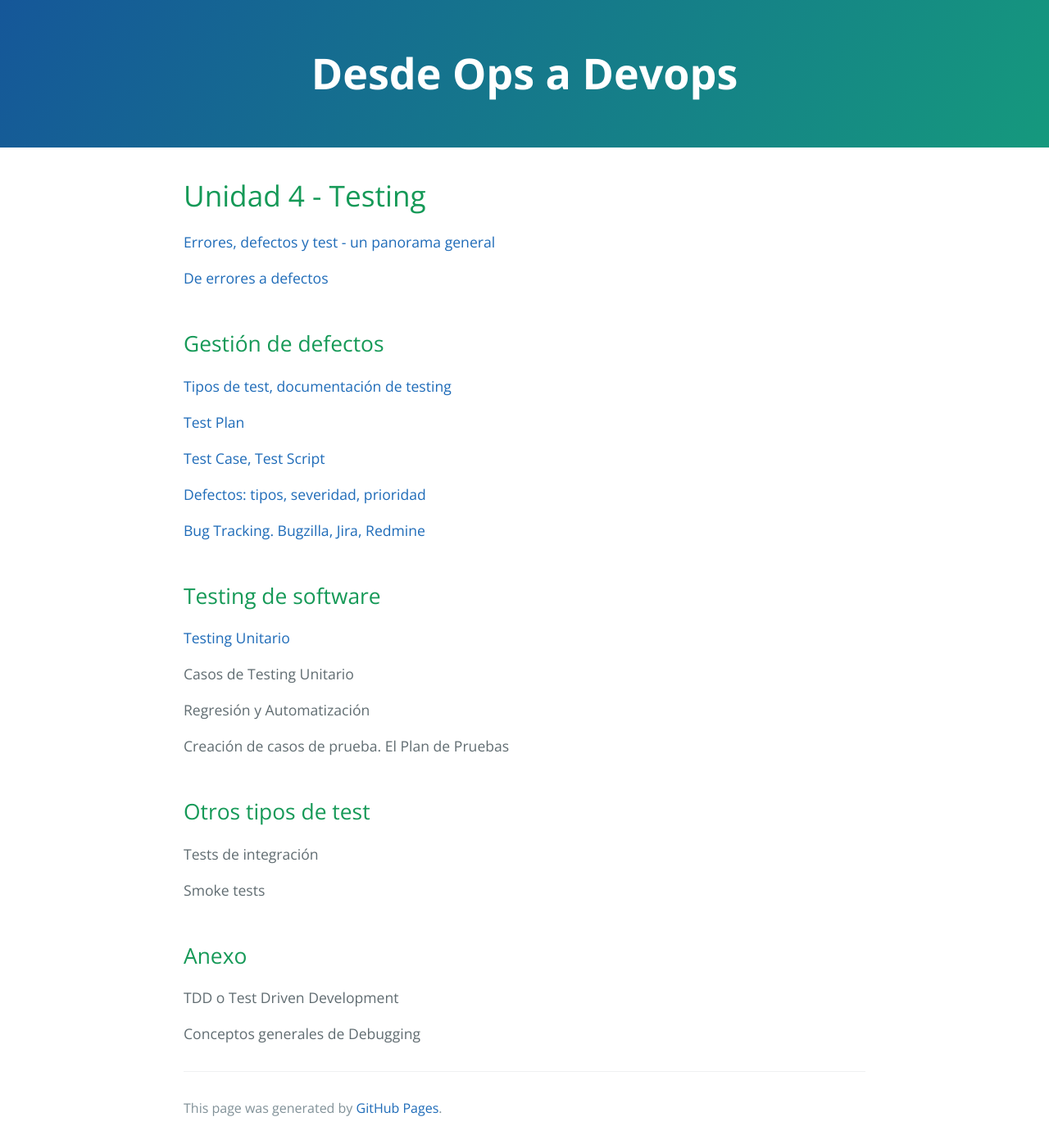
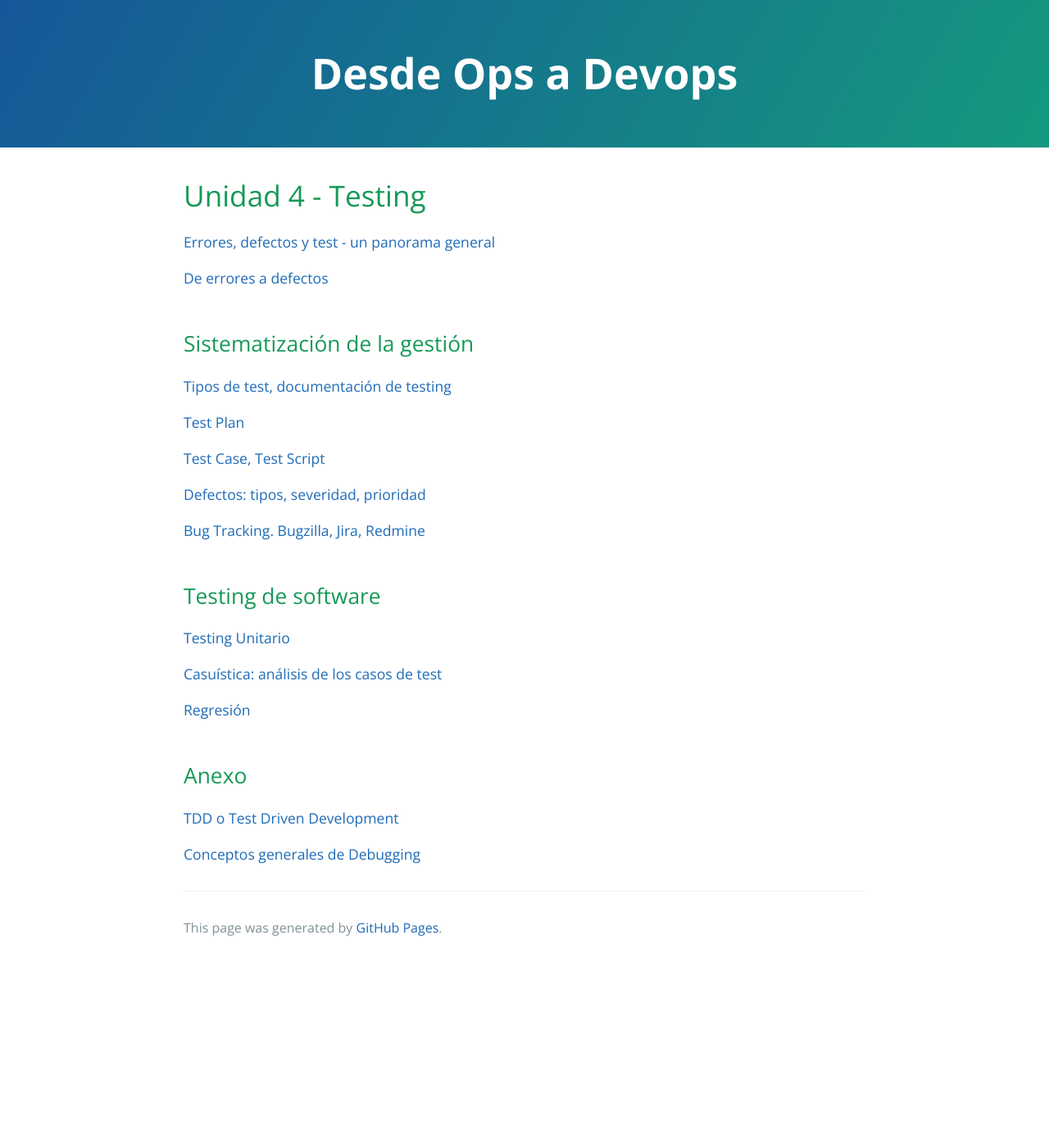
Before and after one commit to clombardi/design-thinking, a Jekyll site: the page built from testing/testing.index.md, in a window 1280 px wide. Shown: the whole page at 82% size. Built offline with Jekyll 4.4.1, drawn with Linux system fonts in a browser that asks for light colours; our own code applies the rules of GitHub Pages for plain Markdown files; after the commit the page ends 1176 px from its top, so only the background shows below that.

Commit message:
unidad 4 - secciones faltantes

```diff
--- a/testing/testing.index.md
+++ b/testing/testing.index.md
@@ -8,8 +8,7 @@ layout: default
 
 [De errores a defectos](./errores-defectos)
 
-
-## Gestión de defectos
+## Sistematización de la gestión
 [Tipos de test, documentación de testing](./sistematizacion/tipos-documentacion)
 
 [Test Plan](./sistematizacion/test-plan)
@@ -23,18 +22,11 @@ layout: default
 ## Testing de software
 [Testing Unitario](./testing-software/testing-unitario)
 
-Casos de Testing Unitario
+[Casuística: análisis de los casos de test](./testing-software/casuistica)
 
-Regresión y Automatización
-
-Creación de casos de prueba. El Plan de Pruebas
-
-## Otros tipos de test
-Tests de integración
-
-Smoke tests
+[Regresión](./testing-software/regresion)
 
 ## Anexo
-TDD o Test Driven Development
+[TDD o Test Driven Development](./testing-software/tdd)
 
-Conceptos generales de Debugging
+[Conceptos generales de Debugging](./testing-software/debugging)
```
Also changed, not shown: testing/testing-software/casuistica.md (added, +28 -0 lines), testing/testing-software/debugging.md (added, +15 -0 lines), testing/testing-software/regresion.md (added, +9 -0 lines), testing/testing-software/tdd.md (added, +15 -0 lines).
